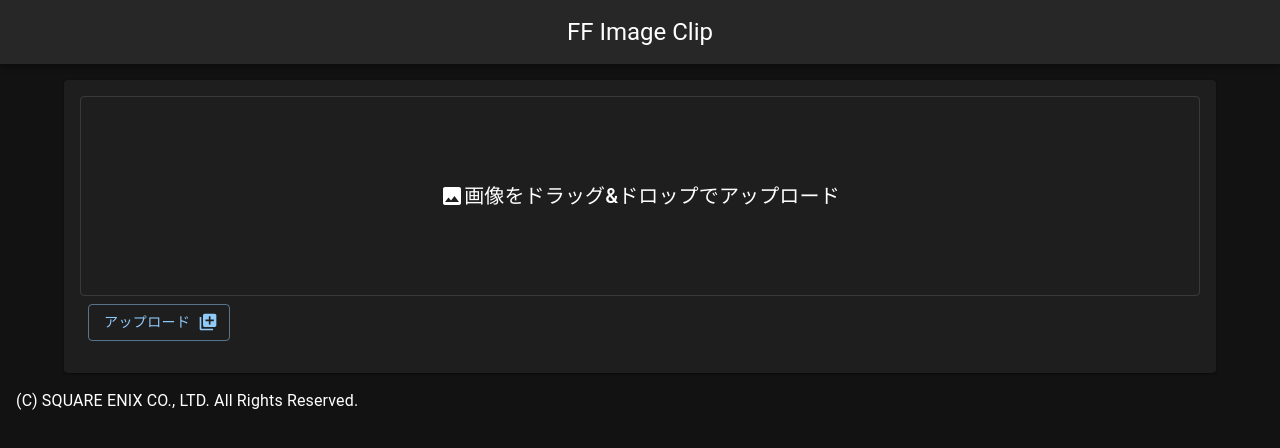
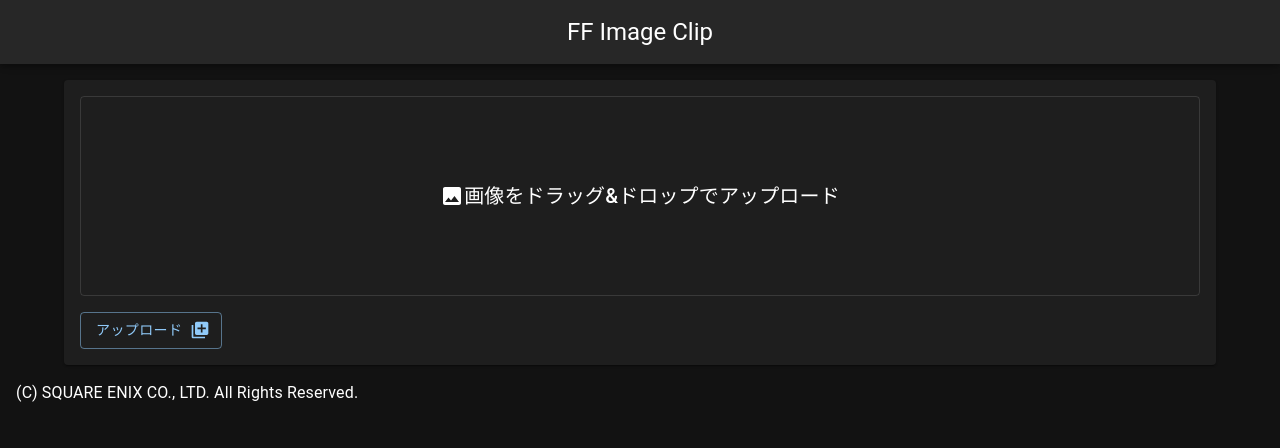
Before and after one commit to koh110/ffimg, a Next.js app: page / in a window 1280 px wide. Shown: the top 448 px of the page. Built offline with nearby package versions, Linux system fonts and the light colour scheme.

Commit message:
fix padding

```diff
--- a/components/Top/DefaultTop.tsx
+++ b/components/Top/DefaultTop.tsx
@@ -27,7 +27,8 @@ export const DefaultTop: React.FC<Props> = (props) => {
             <CardContent>
               {props.file && <img src={props.file} style={{ maxWidth: '100%' }} />}
               {!props.file && <Dropper onLoadFile={props.onLoadFile} />}
-              <CardActions>
+            </CardContent>
+            <CardActions sx={{ pt: 0, pl: 2, pr: 2, pb: 2 }}>
               <Upload onLoadFile={props.onLoadFile} />
               {props.file && (
                 <Button variant="contained" onClick={props.onEdit} endIcon={<EditIcon />}>
@@ -35,7 +36,6 @@ export const DefaultTop: React.FC<Props> = (props) => {
                 </Button>
               )}
             </CardActions>
-            </CardContent>
           </Card>
         </Container>
         <footer style={{ padding: '0 1em' }}>{COPYRIGHT_STR}</footer>
--- a/components/Top/Edit/index.tsx
+++ b/components/Top/Edit/index.tsx
@@ -322,7 +322,8 @@ export const Edit: React.FC<Props> = (props) => {
     fabricRef.current?.setZoom(1)
     const canvasWidth = (fabricRef.current.width ?? 100)
     const canvasHeight = (fabricRef.current.height ?? 100)
-    console.log(canvasWidth)
+    const max = Math.max(canvasWidth, canvasHeight)
+    const blurScale = max > 2048 ? 2048 / max : 1
 
     const copiedCanvas = fabricRef.current.toCanvasElement(1, {
       width: canvasWidth * 2,
```
Lines whose indentation alone changed are shown as unchanged.
